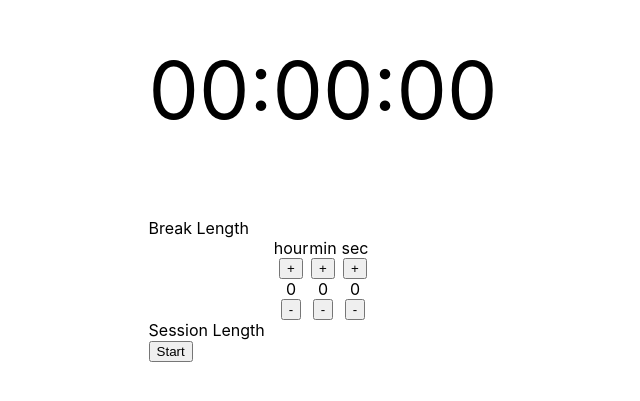
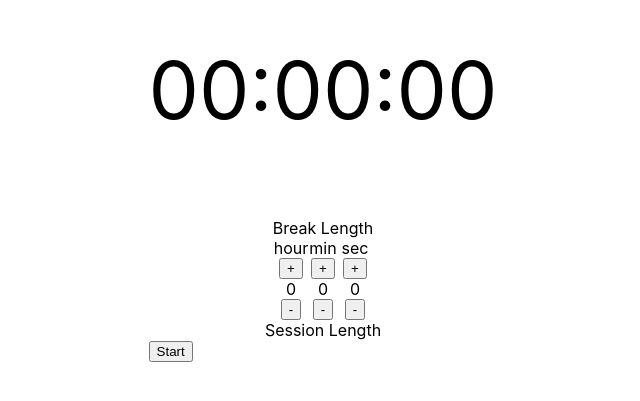
Before and after one commit to AndrewZamora/freeCodeCampProjects, a React (Create React App) app in the folder pomodoro-clock/: page / in a window 1280 px wide. Shown: the part 239-640 px from the top of the page, without its empty margins (317-957 px from the left). Built offline with nearby package versions, Linux system fonts and the light colour scheme.

Commit message:
Centered label with flexbox

```diff
--- a/pomodoro-clock/src/components/Label.js
+++ b/pomodoro-clock/src/components/Label.js
@@ -3,7 +3,7 @@ import React, { Component } from 'react';
 class Label extends Component {
   render() {
     return (
-      <div id={this.props.id}>
+      <div id={this.props.id} style={styles.container}>
         {this.props.children}
       </div>
     );
@@ -11,3 +11,10 @@ class Label extends Component {
 }
 
 export default Label;
+
+const styles = {
+  container: {
+      display: 'flex',
+      justifyContent:'center'
+  }
+}
```
